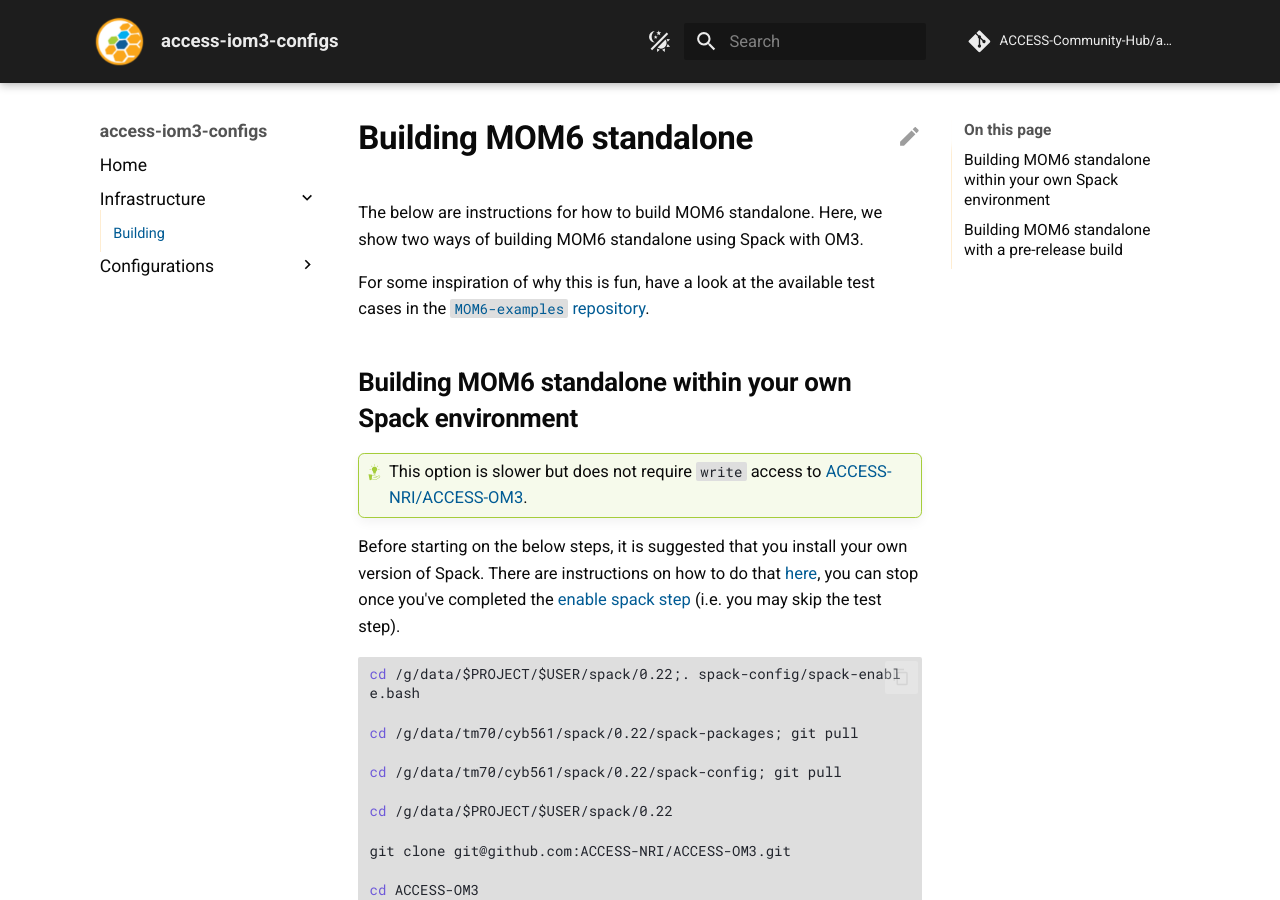
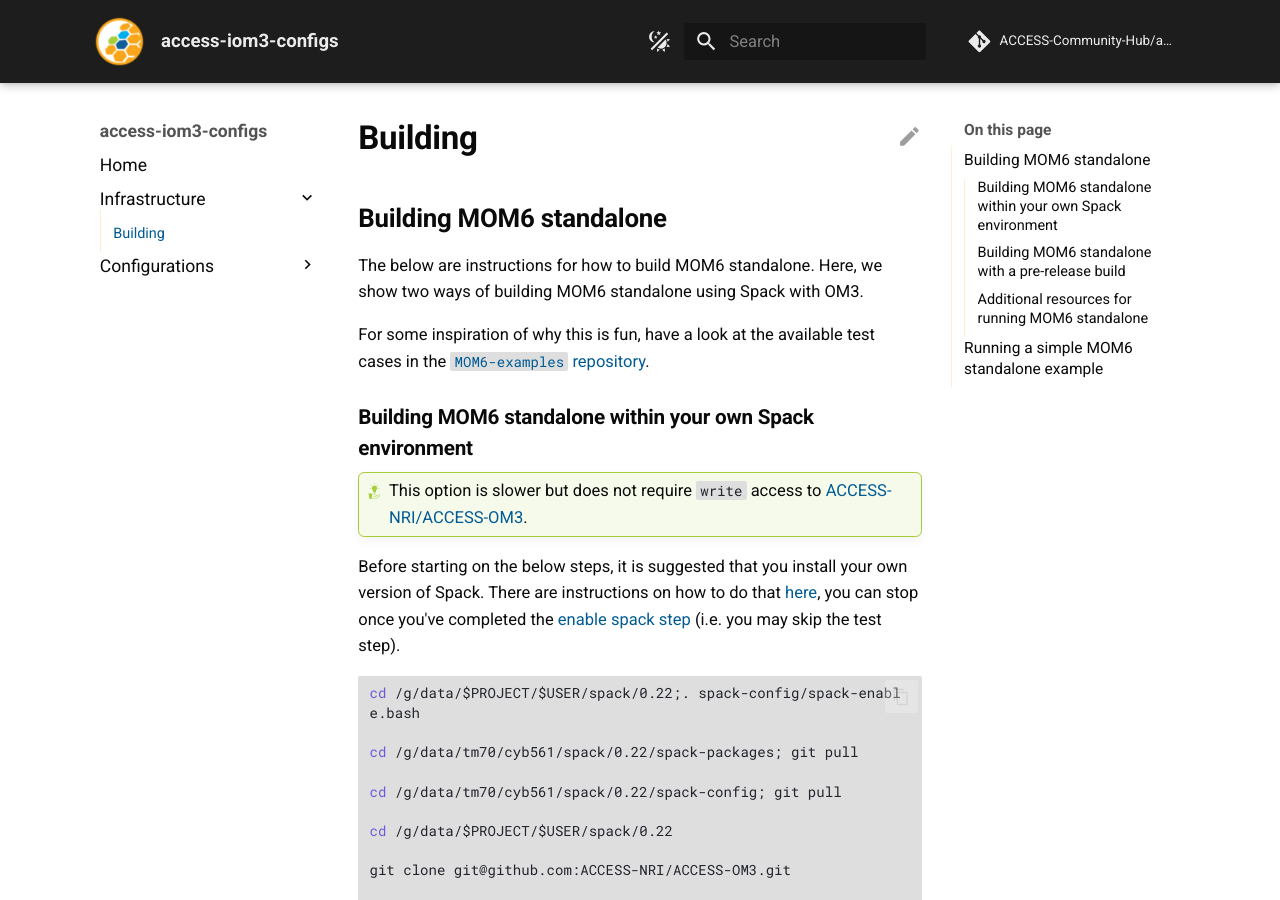
Before and after one commit to ACCESS-Community-Hub/access-iom3-configs, an MkDocs documentation site: the page built from documentation/docs/pages/infrastructure/Building.md, in a window 1280 px wide and 900 px high. Built offline with MkDocs 1.6.1 and Material for MkDocs 9.7.7, drawn with Linux system fonts in a browser that asks for light colours; comment, search, counter and statistics services are not loaded.

Commit message:
Update Building.md
trying to fix the heading levels, so the toc works as expected

````diff
--- a/documentation/docs/pages/infrastructure/Building.md
+++ b/documentation/docs/pages/infrastructure/Building.md
@@ -1,10 +1,10 @@
-# Building MOM6 standalone
+## Building MOM6 standalone
 
 The below are instructions for how to build MOM6 standalone. Here, we show two ways of building MOM6 standalone using Spack with OM3.
 
 For some inspiration of why this is fun, have a look at the available test cases in the [`MOM6-examples` repository](https://github.com/NOAA-GFDL/MOM6-examples/tree/dev/gfdl/src).
 
-## Building MOM6 standalone within your own Spack environment
+### Building MOM6 standalone within your own Spack environment
 !!! tip
     This option is slower but does not require `write` access to [ACCESS-NRI/ACCESS-OM3](https://github.com/ACCESS-NRI/ACCESS-OM3).
 
@@ -68,7 +68,7 @@ Once completed one can find the executable with:
 /g/data/tm70/cyb561/spack/0.22/environments/mom6standalone/.spack-env/view/bin/mom6
 ```
 
-## Building MOM6 standalone with a pre-release build
+### Building MOM6 standalone with a pre-release build
 !!! tip
     This option is faster but requires `write` access to [ACCESS-NRI/ACCESS-OM3](https://github.com/ACCESS-NRI/ACCESS-OM3).
 
@@ -108,7 +108,7 @@ exe: mom6
 ```
 The model field is the name of the Payu "model driver" to use. The `exe` field is the path to the executable (or just the executable name if it is already in your PATH).
 
-# Additional resources for running MOM6 standalone
+### Additional resources for running MOM6 standalone
 
 Here are some other guides for building MOM6 using FMS, these builds will be more difficult to relate to ACCESS-OM3. Links:
 
@@ -117,7 +117,7 @@ Here are some other guides for building MOM6 using FMS, these builds will be mor
  - https://www.marshallward.org/mom6workshop/build.html#/title-slide
  - https://www.youtube.com/watch?v=xuqjV1OYjbI
 
-# Running a simple MOM6 standalone example
+## Running a simple MOM6 standalone example
 
 Some chat with Dougie:
 > I've modified a few of the configs in:
````
